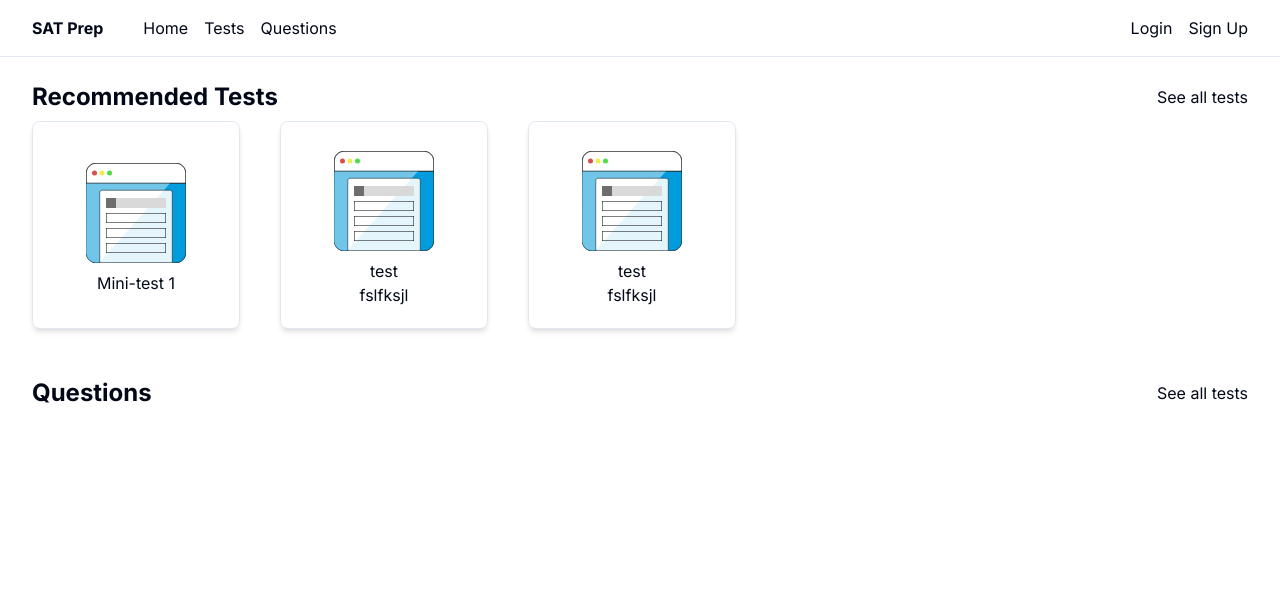
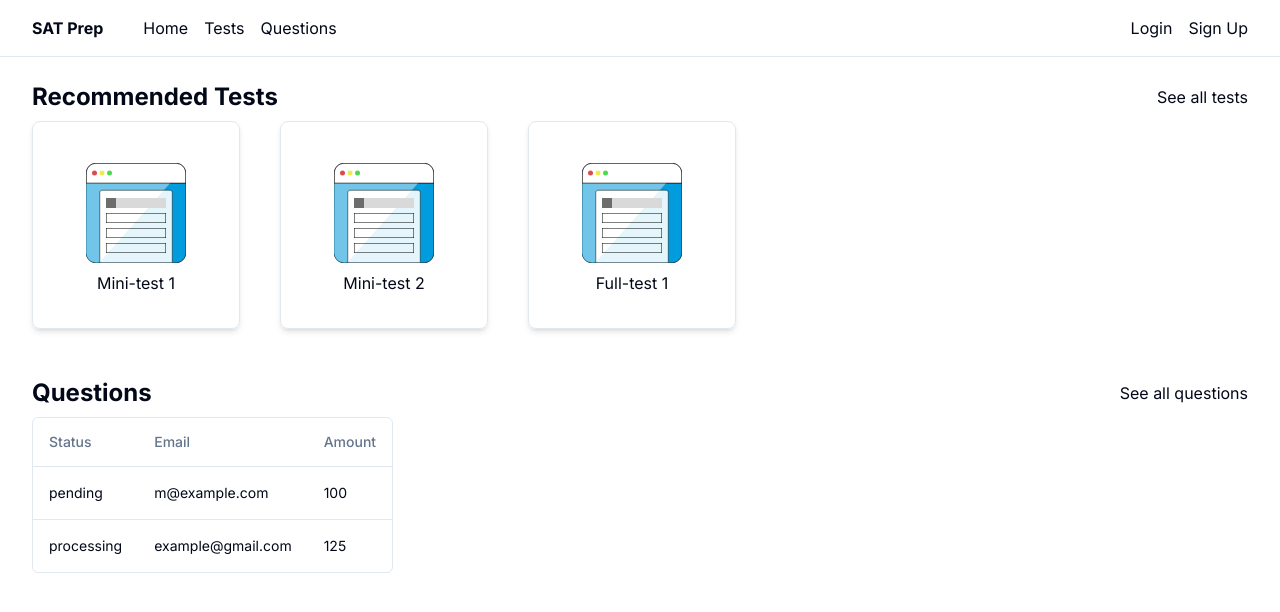
Before and after one commit to rayyanQ/sat-prep, a Next.js app: page / in a window 1280 px wide. Shown: the top 612 px of the page. Built offline with nearby package versions, Linux system fonts and the light colour scheme.

Commit message:
add data table example

```diff
--- a/src/app/page.tsx
+++ b/src/app/page.tsx
@@ -1,6 +1,8 @@
 import { Tabs, TabsContent, TabsList, TabsTrigger } from "@/components/ui/tabs"
 import Header from "@/components/Header"
 import TestCard from "@/components/TestCard"
+import { Payment, columns } from "@/components/TestTable/columns"
+import { DataTable } from "@/components/TestTable/data-table"
 import TestIcon from "../../public/test-icon.svg"
 import Image from "next/image"
 
@@ -17,7 +19,28 @@ const TEST_DATA = [
     name: "Full-test 1",
   },
 ];
+type Payment = {
+  id: string
+  amount: number
+  status: "pending" | "processing" | "success" | "failed"
+  email: string
+}
 
+const payment: Payment[] = [
+  {
+    id: "728ed52f",
+    amount: 100,
+    status: "pending",
+    email: "m@example.com",
+  },
+  {
+    id: "489e1d42",
+    amount: 125,
+    status: "processing",
+    email: "example@gmail.com",
+  },
+  // ...
+]
 
 // Main Home page component
 const Home = () => {
@@ -25,14 +48,14 @@ const Home = () => {
     <>
       <Header loggedin={false} />
       <main className="w-full flex flex-col justify-center items-start">
-        <TestSection data={TEST_DATA} />
+        <TestSection />
         <QuestionSection />
       </main>
     </>
   );
 }
 
-const TestSection = ({data}: {}) => {
+const TestSection = () => {
   return (
     <section className="container py-6">
         <div className="flex flex-row justify-between items-center pb-2">
@@ -45,20 +68,14 @@ const TestSection = ({data}: {}) => {
         </div>
 
         <div className="flex flex-row justify-start items-center space-x-10">
-          <TestCard>
-            <Image src={TestIcon} alt="Test Icon" height={100} width={100} className="m-2" />
-            <h2>Mini-test 1</h2>
-          </TestCard>
-          <TestCard>
-            <Image src={TestIcon} alt="Test Icon" height={100} width={100} className="m-2" />
-            <h2>test</h2>
-            <p>fslfksjl</p>
-          </TestCard>
-          <TestCard>
-            <Image src={TestIcon} alt="Test Icon" height={100} width={100} className="m-2" />
-            <h2>test</h2>
-            <p>fslfksjl</p>
-          </TestCard>
+          {
+            TEST_DATA.map((test, index) =>
+              <TestCard key={test.name + index}>
+                <Image src={TestIcon} alt="Test Icon" height={100} width={100} className="m-2" />
+                <h2>{test.name}</h2>
+              </TestCard>
+            )
+          }
         </div>
       </section>
   );
@@ -73,8 +90,12 @@ const QuestionSection = () => {
           <Tabs></Tabs>
         </div>
         <div>
-          <a href="#">See all tests</a>
+          <a href="#">See all questions</a>
         </div>
+      </div>
+
+      <div className="flex flex-row justify-start items-center space-x-10">
+        <DataTable columns={columns} data={payment} />
       </div>
     </section>
   );
```
